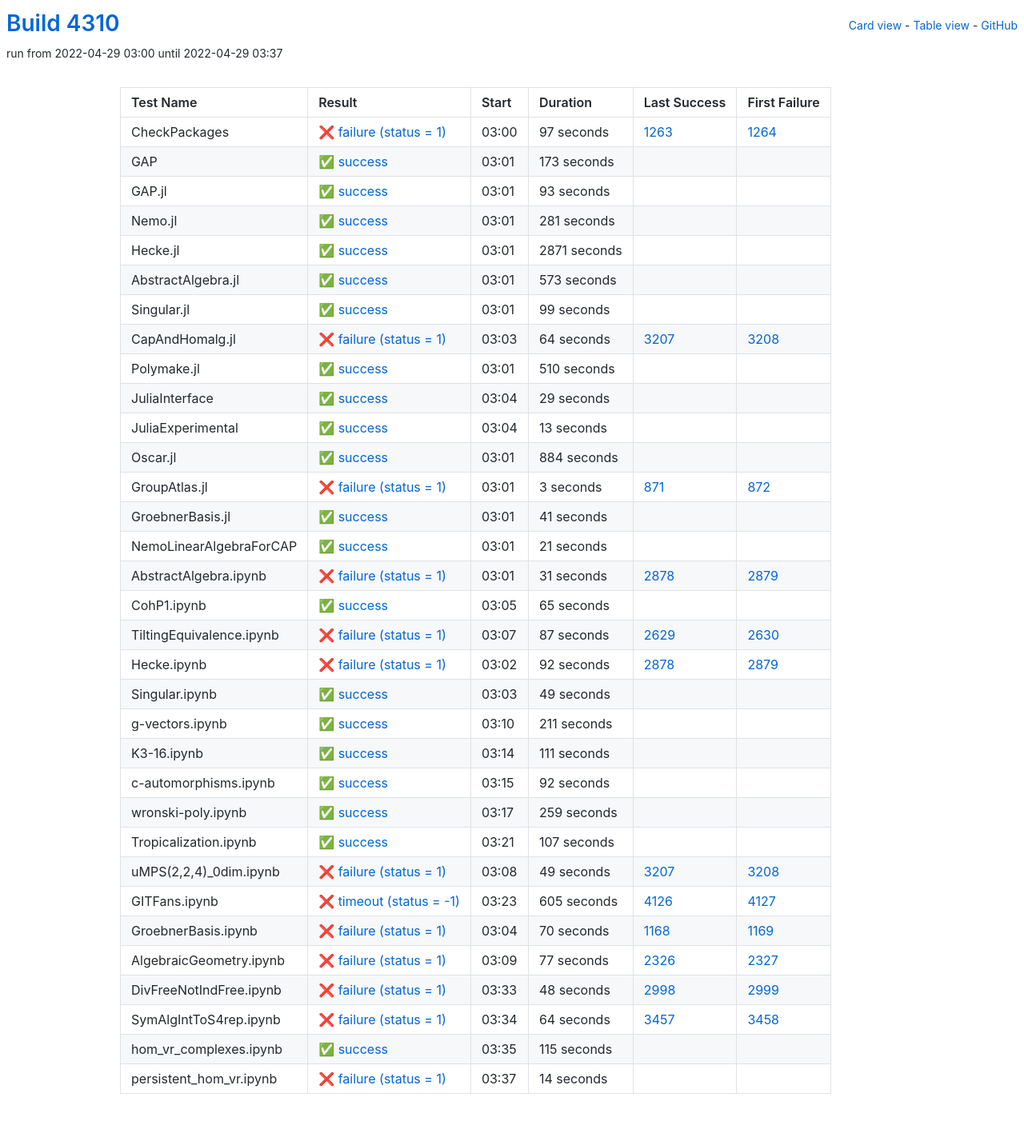
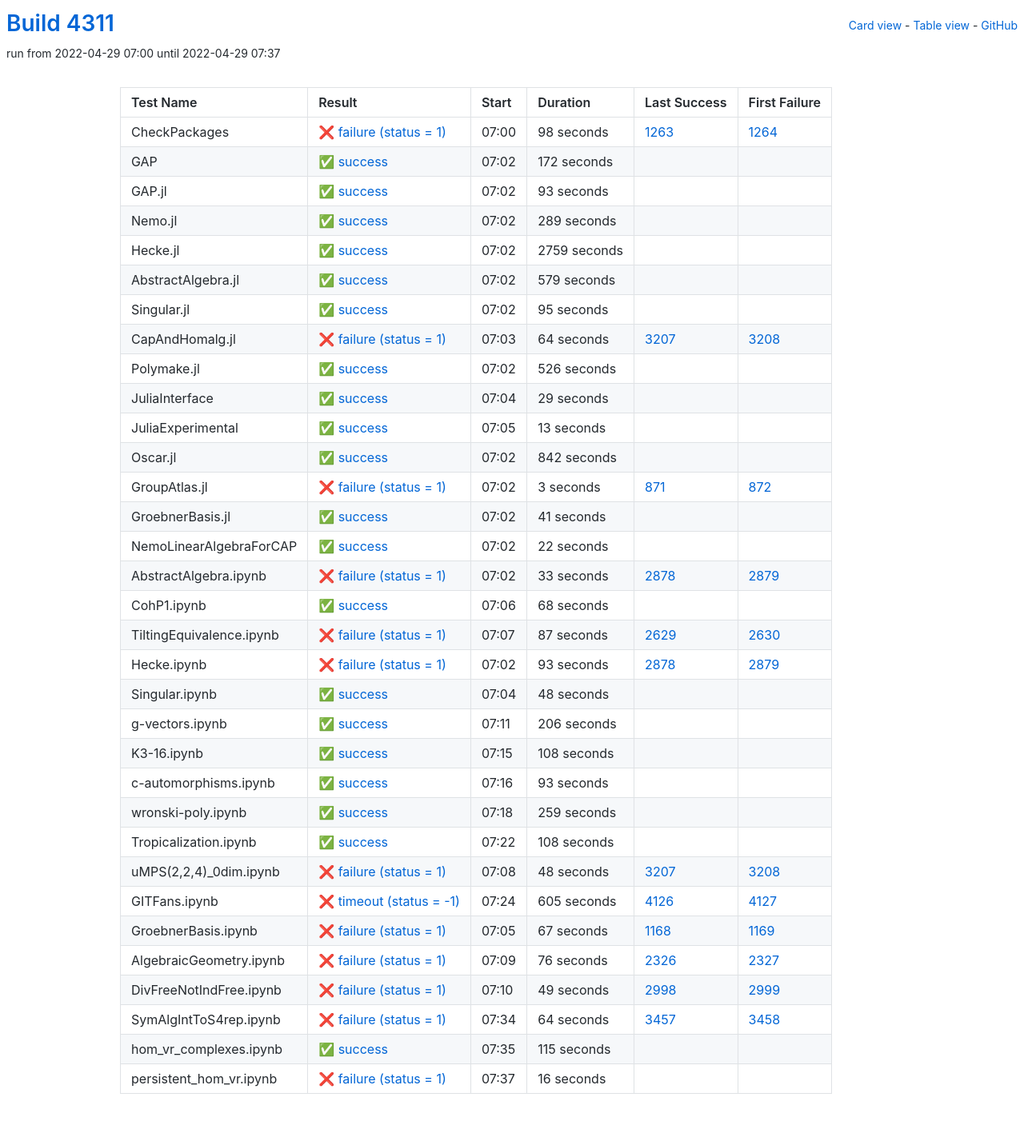
Before and after one commit to oscar-system/oscar-ci-status-stable, a Jekyll site: the page built from table.html, in a window 1280 px wide. Shown: the whole page at 80% size. Built offline with Jekyll 4.4.1, drawn with Linux system fonts in a browser that asks for light colours.

Commit message:
Build #4311

```diff
--- a/_data/ci.yml
+++ b/_data/ci.yml
@@ -1,6 +1,6 @@
 ---
-build: 4310
-build_url: https://oscarci.mathematik.uni-kl.de/job/oscar-stable/4310/
+build: 4311
+build_url: https://oscarci.mathematik.uni-kl.de/job/oscar-stable/4311/
 job: oscar-stable
 organization: oscar-system
 repo: oscar-ci-status-stable
@@ -8,32 +8,32 @@ repourl: https://github.com/oscar-system/oscar-ci-status-stable
 tests:
 - name: CheckPackages
   id: checkpackages
-  log: https://oscarci.mathematik.uni-kl.de/job/oscar-stable/4310/artifact/logs/build-4310/CheckPackages.log
-  start: 2022-04-29 03:00
+  log: https://oscarci.mathematik.uni-kl.de/job/oscar-stable/4311/artifact/logs/build-4311/CheckPackages.log
+  start: 2022-04-29 07:00
   success: false
   exitcode: 1
   status: failure
-  duration: 97
+  duration: 98
   last_success: 1263
   last_success_url: https://oscarci.mathematik.uni-kl.de/job/oscar-stable/1263/
   first_failure: 1264
   first_failure_url: https://oscarci.mathematik.uni-kl.de/job/oscar-stable/1264/
 - name: GAP
   id: gap
-  log: https://oscarci.mathematik.uni-kl.de/job/oscar-stable/4310/artifact/logs/build-4310/GAP.log
-  start: 2022-04-29 03:01
+  log: https://oscarci.mathematik.uni-kl.de/job/oscar-stable/4311/artifact/logs/build-4311/GAP.log
+  start: 2022-04-29 07:02
   success: true
   exitcode: 0
   status: success
-  duration: 173
+  duration: 172
   last_success: false
   last_success_url:
   first_failure: false
   first_failure_url:
 - name: GAP.jl
   id: gap-jl
-  log: https://oscarci.mathematik.uni-kl.de/job/oscar-stable/4310/artifact/logs/build-4310/GAP.jl.log
-  start: 2022-04-29 03:01
+  log: https://oscarci.mathematik.uni-kl.de/job/oscar-stable/4311/artifact/logs/build-4311/GAP.jl.log
+  start: 2022-04-29 07:02
   success: true
   exitcode: 0
   status: success
@@ -44,56 +44,56 @@ tests:
   first_failure_url:
 - name: Nemo.jl
   id: nemo-jl
-  log: https://oscarci.mathematik.uni-kl.de/job/oscar-stable/4310/artifact/logs/build-4310/Nemo.jl.log
-  start: 2022-04-29 03:01
+  log: https://oscarci.mathematik.uni-kl.de/job/oscar-stable/4311/artifact/logs/build-4311/Nemo.jl.log
+  start: 2022-04-29 07:02
   success: true
   exitcode: 0
   status: success
-  duration: 281
+  duration: 289
   last_success: false
   last_success_url:
   first_failure: false
   first_failure_url:
 - name: Hecke.jl
   id: hecke-jl
-  log: https://oscarci.mathematik.uni-kl.de/job/oscar-stable/4310/artifact/logs/build-4310/Hecke.jl.log
-  start: 2022-04-29 03:01
+  log: https://oscarci.mathematik.uni-kl.de/job/oscar-stable/4311/artifact/logs/build-4311/Hecke.jl.log
+  start: 2022-04-29 07:02
   success: true
   exitcode: 0
   status: success
-  duration: 2871
+  duration: 2759
   last_success: false
   last_success_url:
   first_failure: false
   first_failure_url:
 - name: AbstractAlgebra.jl
   id: abstractalgebra-jl
-  log: https://oscarci.mathematik.uni-kl.de/job/oscar-stable/4310/artifact/logs/build-4310/AbstractAlgebra.jl.log
-  start: 2022-04-29 03:01
+  log: https://oscarci.mathematik.uni-kl.de/job/oscar-stable/4311/artifact/logs/build-4311/AbstractAlgebra.jl.log
+  start: 2022-04-29 07:02
   success: true
   exitcode: 0
   status: success
-  duration: 573
+  duration: 579
   last_success: false
   last_success_url:
   first_failure: false
   first_failure_url:
 - name: Singular.jl
   id: singular-jl
-  log: https://oscarci.mathematik.uni-kl.de/job/oscar-stable/4310/artifact/logs/build-4310/Singular.jl.log
-  start: 2022-04-29 03:01
+  log: https://oscarci.mathematik.uni-kl.de/job/oscar-stable/4311/artifact/logs/build-4311/Singular.jl.log
+  start: 2022-04-29 07:02
   success: true
   exitcode: 0
   status: success
-  duration: 99
+  duration: 95
   last_success: false
   last_success_url:
   first_failure: false
   first_failure_url:
 - name: CapAndHomalg.jl
   id: capandhomalg-jl
-  log: https://oscarci.mathematik.uni-kl.de/job/oscar-stable/4310/artifact/logs/build-4310/CapAndHomalg.jl.log
-  start: 2022-04-29 03:03
+  log: https://oscarci.mathematik.uni-kl.de/job/oscar-stable/4311/artifact/logs/build-4311/CapAndHomalg.jl.log
+  start: 2022-04-29 07:03
   success: false
   exitcode: 1
   status: failure
@@ -104,20 +104,20 @@ tests:
   first_failure_url: https://oscarci.mathematik.uni-kl.de/job/oscar-stable/3208/
 - name: Polymake.jl
   id: polymake-jl
-  log: https://oscarci.mathematik.uni-kl.de/job/oscar-stable/4310/artifact/logs/build-4310/Polymake.jl.log
-  start: 2022-04-29 03:01
+  log: https://oscarci.mathematik.uni-kl.de/job/oscar-stable/4311/artifact/logs/build-4311/Polymake.jl.log
+  start: 2022-04-29 07:02
   success: true
   exitcode: 0
   status: success
-  duration: 510
+  duration: 526
   last_success: false
   last_success_url:
   first_failure: false
   first_failure_url:
 - name: JuliaInterface
   id: juliainterface
-  log: https://oscarci.mathematik.uni-kl.de/job/oscar-stable/4310/artifact/logs/build-4310/JuliaInterface.log
-  start: 2022-04-29 03:04
+  log: https://oscarci.mathematik.uni-kl.de/job/oscar-stable/4311/artifact/logs/build-4311/JuliaInterface.log
+  start: 2022-04-29 07:04
   success: true
   exitcode: 0
   status: success
@@ -128,8 +128,8 @@ tests:
   first_failure_url:
 - name: JuliaExperimental
   id: juliaexperimental
-  log: https://oscarci.mathematik.uni-kl.de/job/oscar-stable/4310/artifact/logs/build-4310/JuliaExperimental.log
-  start: 2022-04-29 03:04
+  log: https://oscarci.mathematik.uni-kl.de/job/oscar-stable/4311/artifact/logs/build-4311/JuliaExperimental.log
+  start: 2022-04-29 07:05
   success: true
   exitcode: 0
   status: success
@@ -140,20 +140,20 @@ tests:
   first_failure_url:
 - name: Oscar.jl
   id: oscar-jl
-  log: https://oscarci.mathematik.uni-kl.de/job/oscar-stable/4310/artifact/logs/build-4310/Oscar.jl.log
-  start: 2022-04-29 03:01
+  log: https://oscarci.mathematik.uni-kl.de/job/oscar-stable/4311/artifact/logs/build-4311/Oscar.jl.log
+  start: 2022-04-29 07:02
   success: true
   exitcode: 0
   status: success
-  duration: 884
+  duration: 842
   last_success: false
   last_success_url:
   first_failure: false
   first_failure_url:
 - name: GroupAtlas.jl
   id: groupatlas-jl
-  log: https://oscarci.mathematik.uni-kl.de/job/oscar-stable/4310/artifact/logs/build-4310/GroupAtlas.jl.log
-  start: 2022-04-29 03:01
+  log: https://oscarci.mathematik.uni-kl.de/job/oscar-stable/4311/artifact/logs/build-4311/GroupAtlas.jl.log
+  start: 2022-04-29 07:02
   success: false
   exitcode: 1
   status: failure
@@ -164,8 +164,8 @@ tests:
   first_failure_url: https://oscarci.mathematik.uni-kl.de/job/oscar-stable/872/
 - name: GroebnerBasis.jl
   id: groebnerbasis-jl
-  log: https://oscarci.mathematik.uni-kl.de/job/oscar-stable/4310/artifact/logs/build-4310/GroebnerBasis.jl.log
-  start: 2022-04-29 03:01
+  log: https://oscarci.mathematik.uni-kl.de/job/oscar-stable/4311/artifact/logs/build-4311/GroebnerBasis.jl.log
+  start: 2022-04-29 07:02
   success: true
   exitcode: 0
   status: success
@@ -176,44 +176,44 @@ tests:
   first_failure_url:
 - name: NemoLinearAlgebraForCAP
   id: nemolinearalgebraforcap
-  log: https://oscarci.mathematik.uni-kl.de/job/oscar-stable/4310/artifact/logs/build-4310/NemoLinearAlgebraForCAP.log
-  start: 2022-04-29 03:01
+  log: https://oscarci.mathematik.uni-kl.de/job/oscar-stable/4311/artifact/logs/build-4311/NemoLinearAlgebraForCAP.log
+  start: 2022-04-29 07:02
   success: true
   exitcode: 0
   status: success
-  duration: 21
+  duration: 22
   last_success: false
   last_success_url:
   first_failure: false
   first_failure_url:
 - name: AbstractAlgebra.ipynb
   id: abstractalgebra-ipynb
-  log: https://oscarci.mathematik.uni-kl.de/job/oscar-stable/4310/artifact/logs/build-4310/AbstractAlgebra.ipynb.log
-  start: 2022-04-29 03:01
+  log: https://oscarci.mathematik.uni-kl.de/job/oscar-stable/4311/artifact/logs/build-4311/AbstractAlgebra.ipynb.log
+  start: 2022-04-29 07:02
   success: false
   exitcode: 1
   status: failure
-  duration: 31
+  duration: 33
   last_success: 2878
   last_success_url: https://oscarci.mathematik.uni-kl.de/job/oscar-stable/2878/
   first_failure: 2879
   first_failure_url: https://oscarci.mathematik.uni-kl.de/job/oscar-stable/2879/
 - name: CohP1.ipynb
   id: cohp1-ipynb
-  log: https://oscarci.mathematik.uni-kl.de/job/oscar-stable/4310/artifact/logs/build-4310/CohP1.ipynb.log
-  start: 2022-04-29 03:05
+  log: https://oscarci.mathematik.uni-kl.de/job/oscar-stable/4311/artifact/logs/build-4311/CohP1.ipynb.log
+  start: 2022-04-29 07:06
   success: true
   exitcode: 0
   status: success
-  duration: 65
+  duration: 68
   last_success: false
   last_success_url:
   first_failure: false
   first_failure_url:
 - name: TiltingEquivalence.ipynb
   id: tiltingequivalence-ipynb
-  log: https://oscarci.mathematik.uni-kl.de/job/oscar-stable/4310/artifact/logs/build-4310/TiltingEquivalence.ipynb.log
-  start: 2022-04-29 03:07
+  log: https://oscarci.mathematik.uni-kl.de/job/oscar-stable/4311/artifact/logs/build-4311/TiltingEquivalence.ipynb.log
+  start: 2022-04-29 07:07
   success: false
   exitcode: 1
   status: failure
@@ -224,68 +224,68 @@ tests:
   first_failure_url: https://oscarci.mathematik.uni-kl.de/job/oscar-stable/2630/
 - name: Hecke.ipynb
   id: hecke-ipynb
-  log: https://oscarci.mathematik.uni-kl.de/job/oscar-stable/4310/artifact/logs/build-4310/Hecke.ipynb.log
-  start: 2022-04-29 03:02
+  log: https://oscarci.mathematik.uni-kl.de/job/oscar-stable/4311/artifact/logs/build-4311/Hecke.ipynb.log
+  start: 2022-04-29 07:02
   success: false
   exitcode: 1
   status: failure
-  duration: 92
+  duration: 93
   last_success: 2878
   last_success_url: https://oscarci.mathematik.uni-kl.de/job/oscar-stable/2878/
   first_failure: 2879
   first_failure_url: https://oscarci.mathematik.uni-kl.de/job/oscar-stable/2879/
 - name: Singular.ipynb
   id: singular-ipynb
-  log: https://oscarci.mathematik.uni-kl.de/job/oscar-stable/4310/artifact/logs/build-4310/Singular.ipynb.log
-  start: 2022-04-29 03:03
+  log: https://oscarci.mathematik.uni-kl.de/job/oscar-stable/4311/artifact/logs/build-4311/Singular.ipynb.log
+  start: 2022-04-29 07:04
   success: true
   exitcode: 0
   status: success
-  duration: 49
+  duration: 48
   last_success: false
   last_success_url:
   first_failure: false
   first_failure_url:
 - name: g-vectors.ipynb
   id: g-vectors-ipynb
-  log: https://oscarci.mathematik.uni-kl.de/job/oscar-stable/4310/artifact/logs/build-4310/g-vectors.ipynb.log
-  start: 2022-04-29 03:10
+  log: https://oscarci.mathematik.uni-kl.de/job/oscar-stable/4311/artifact/logs/build-4311/g-vectors.ipynb.log
+  start: 2022-04-29 07:11
   success: true
   exitcode: 0
   status: success
-  duration: 211
+  duration: 206
   last_success: false
   last_success_url:
   first_failure: false
   first_failure_url:
 - name: K3-16.ipynb
   id: k3-16-ipynb
-  log: https://oscarci.mathematik.uni-kl.de/job/oscar-stable/4310/artifact/logs/build-4310/K3-16.ipynb.log
-  start: 2022-04-29 03:14
+  log: https://oscarci.mathematik.uni-kl.de/job/oscar-stable/4311/artifact/logs/build-4311/K3-16.ipynb.log
+  start: 2022-04-29 07:15
   success: true
   exitcode: 0
   status: success
-  duration: 111
+  duration: 108
   last_success: false
   last_success_url:
   first_failure: false
   first_failure_url:
 - name: c-automorphisms.ipynb
   id: c-automorphisms-ipynb
-  log: https://oscarci.mathematik.uni-kl.de/job/oscar-stable/4310/artifact/logs/build-4310/c-automorphisms.ipynb.log
-  start: 2022-04-29 03:15
+  log: https://oscarci.mathematik.uni-kl.de/job/oscar-stable/4311/artifact/logs/build-4311/c-automorphisms.ipynb.log
+  start: 2022-04-29 07:16
   success: true
   exitcode: 0
   status: success
-  duration: 92
+  duration: 93
   last_success: false
   last_success_url:
   first_failure: false
   first_failure_url:
 - name: wronski-poly.ipynb
   id: wronski-poly-ipynb
-  log: https://oscarci.mathematik.uni-kl.de/job/oscar-stable/4310/artifact/logs/build-4310/wronski-poly.ipynb.log
-  start: 2022-04-29 03:17
+  log: https://oscarci.mathematik.uni-kl.de/job/oscar-stable/4311/artifact/logs/build-4311/wronski-poly.ipynb.log
+  start: 2022-04-29 07:18
   success: true
   exitcode: 0
   status: success
@@ -296,32 +296,32 @@ tests:
   first_failure_url:
 - name: Tropicalization.ipynb
   id: tropicalization-ipynb
-  log: https://oscarci.mathematik.uni-kl.de/job/oscar-stable/4310/artifact/logs/build-4310/Tropicalization.ipynb.log
-  start: 2022-04-29 03:21
+  log: https://oscarci.mathematik.uni-kl.de/job/oscar-stable/4311/artifact/logs/build-4311/Tropicalization.ipynb.log
+  start: 2022-04-29 07:22
   success: true
   exitcode: 0
   status: success
-  duration: 107
+  duration: 108
   last_success: false
   last_success_url:
   first_failure: false
   first_failure_url:
 - name: uMPS(2,2,4)_0dim.ipynb
   id: umps-2-2-4-0dim-ipynb
-  log: https://oscarci.mathematik.uni-kl.de/job/oscar-stable/4310/artifact/logs/build-4310/uMPS-2-2-4-_0dim.ipynb.log
-  start: 2022-04-29 03:08
+  log: https://oscarci.mathematik.uni-kl.de/job/oscar-stable/4311/artifact/logs/build-4311/uMPS-2-2-4-_0dim.ipynb.log
+  start: 2022-04-29 07:08
   success: false
   exitcode: 1
   status: failure
-  duration: 49
+  duration: 48
   last_success: 3207
   last_success_url: https://oscarci.mathematik.uni-kl.de/job/oscar-stable/3207/
   first_failure: 3208
   first_failure_url: https://oscarci.mathematik.uni-kl.de/job/oscar-stable/3208/
 - name: GITFans.ipynb
   id: gitfans-ipynb
-  log: https://oscarci.mathematik.uni-kl.de/job/oscar-stable/4310/artifact/logs/build-4310/GITFans.ipynb.log
-  start: 2022-04-29 03:23
+  log: https://oscarci.mathematik.uni-kl.de/job/oscar-stable/4311/artifact/logs/build-4311/GITFans.ipynb.log
+  start: 2022-04-29 07:24
   success: false
   exitcode: -1
   status: timeout
@@ -332,44 +332,44 @@ tests:
   first_failure_url: https://oscarci.mathematik.uni-kl.de/job/oscar-stable/4127/
 - name: GroebnerBasis.ipynb
   id: groebnerbasis-ipynb
-  log: https://oscarci.mathematik.uni-kl.de/job/oscar-stable/4310/artifact/logs/build-4310/GroebnerBasis.ipynb.log
-  start: 2022-04-29 03:04
+  log: https://oscarci.mathematik.uni-kl.de/job/oscar-stable/4311/artifact/logs/build-4311/GroebnerBasis.ipynb.log
+  start: 2022-04-29 07:05
   success: false
   exitcode: 1
   status: failure
-  duration: 70
+  duration: 67
   last_success: 1168
   last_success_url: https://oscarci.mathematik.uni-kl.de/job/oscar-stable/1168/
   first_failure: 1169
   first_failure_url: https://oscarci.mathematik.uni-kl.de/job/oscar-stable/1169/
 - name: AlgebraicGeometry.ipynb
   id: algebraicgeometry-ipynb
-  log: https://oscarci.mathematik.uni-kl.de/job/oscar-stable/4310/artifact/logs/build-4310/AlgebraicGeometry.ipynb.log
-  start: 2022-04-29 03:09
+  log: https://oscarci.mathematik.uni-kl.de/job/oscar-stable/4311/artifact/logs/build-4311/AlgebraicGeometry.ipynb.log
+  start: 2022-04-29 07:09
   success: false
   exitcode: 1
   status: failure
-  duration: 77
+  duration: 76
   last_success: 2326
   last_success_url: https://oscarci.mathematik.uni-kl.de/job/oscar-stable/2326/
   first_failure: 2327
   first_failure_url: https://oscarci.mathematik.uni-kl.de/job/oscar-stable/2327/
 - name: DivFreeNotIndFree.ipynb
   id: divfreenotindfree-ipynb
-  log: https://oscarci.mathematik.uni-kl.de/job/oscar-stable/4310/artifact/logs/build-4310/DivFreeNotIndFree.ipynb.log
-  start: 2022-04-29 03:33
+  log: https://oscarci.mathematik.uni-kl.de/job/oscar-stable/4311/artifact/logs/build-4311/DivFreeNotIndFree.ipynb.log
+  start: 2022-04-29 07:10
   success: false
   exitcode: 1
   status: failure
-  duration: 48
+  duration: 49
   last_success: 2998
   last_success_url: https://oscarci.mathematik.uni-kl.de/job/oscar-stable/2998/
   first_failure: 2999
   first_failure_url: https://oscarci.mathematik.uni-kl.de/job/oscar-stable/2999/
 - name: SymAlgIntToS4rep.ipynb
   id: symalginttos4rep-ipynb
-  log: https://oscarci.mathematik.uni-kl.de/job/oscar-stable/4310/artifact/logs/build-4310/SymAlgIntToS4rep.ipynb.log
-  start: 2022-04-29 03:34
+  log: https://oscarci.mathematik.uni-kl.de/job/oscar-stable/4311/artifact/logs/build-4311/SymAlgIntToS4rep.ipynb.log
+  start: 2022-04-29 07:34
   success: false
   exitcode: 1
   status: failure
@@ -380,8 +380,8 @@ tests:
   first_failure_url: https://oscarci.mathematik.uni-kl.de/job/oscar-stable/3458/
 - name: hom_vr_complexes.ipynb
   id: hom-vr-complexes-ipynb
-  log: https://oscarci.mathematik.uni-kl.de/job/oscar-stable/4310/artifact/logs/build-4310/hom_vr_complexes.ipynb.log
-  start: 2022-04-29 03:35
+  log: https://oscarci.mathematik.uni-kl.de/job/oscar-stable/4311/artifact/logs/build-4311/hom_vr_complexes.ipynb.log
+  start: 2022-04-29 07:35
   success: true
   exitcode: 0
   status: success
@@ -392,12 +392,12 @@ tests:
   first_failure_url:
 - name: persistent_hom_vr.ipynb
   id: persistent-hom-vr-ipynb
-  log: https://oscarci.mathematik.uni-kl.de/job/oscar-stable/4310/artifact/logs/build-4310/persistent_hom_vr.ipynb.log
-  start: 2022-04-29 03:37
+  log: https://oscarci.mathematik.uni-kl.de/job/oscar-stable/4311/artifact/logs/build-4311/persistent_hom_vr.ipynb.log
+  start: 2022-04-29 07:37
   success: false
   exitcode: 1
   status: failure
-  duration: 14
+  duration: 16
   last_success: false
   last_success_url:
   first_failure: false
```
Also changed, not shown: README.md.
